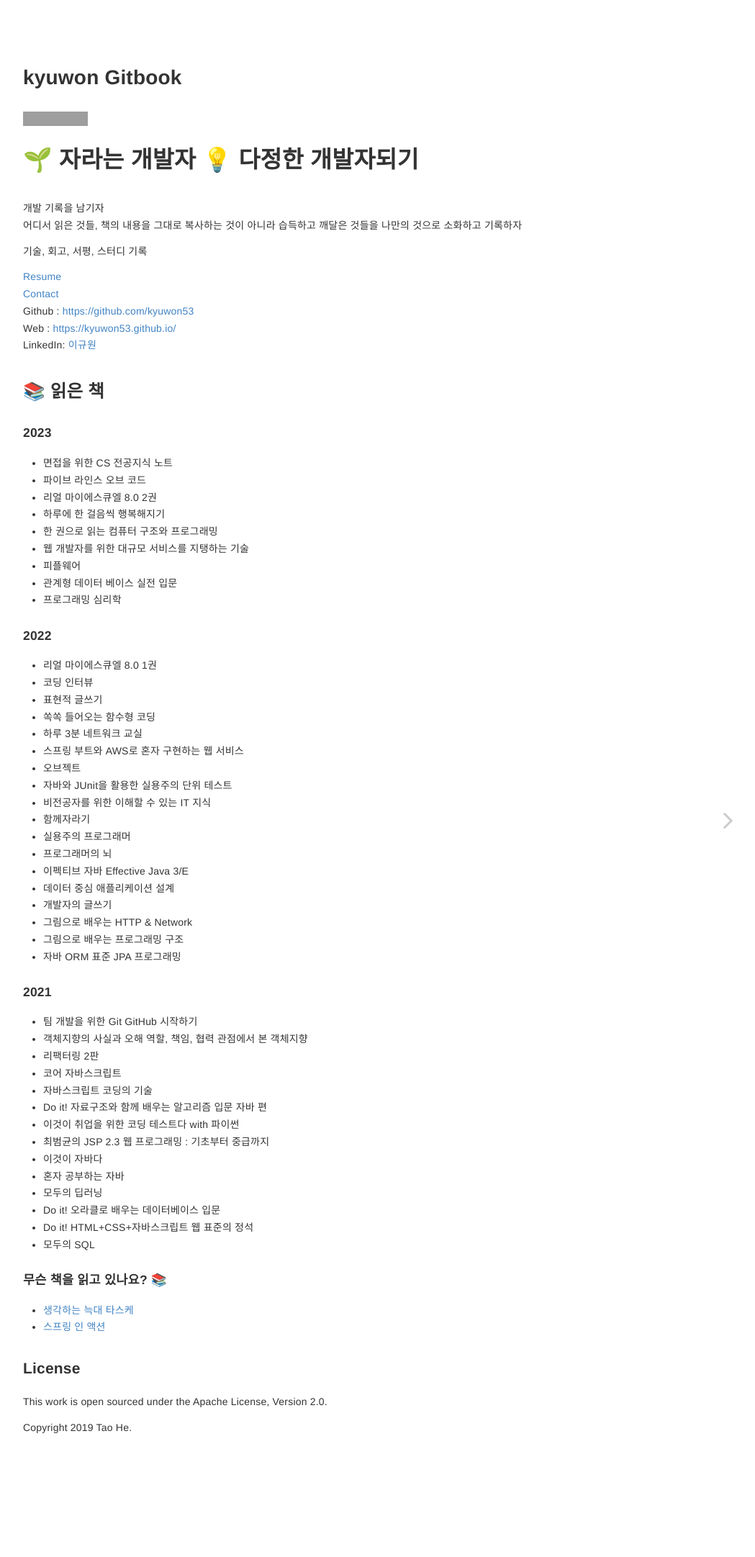
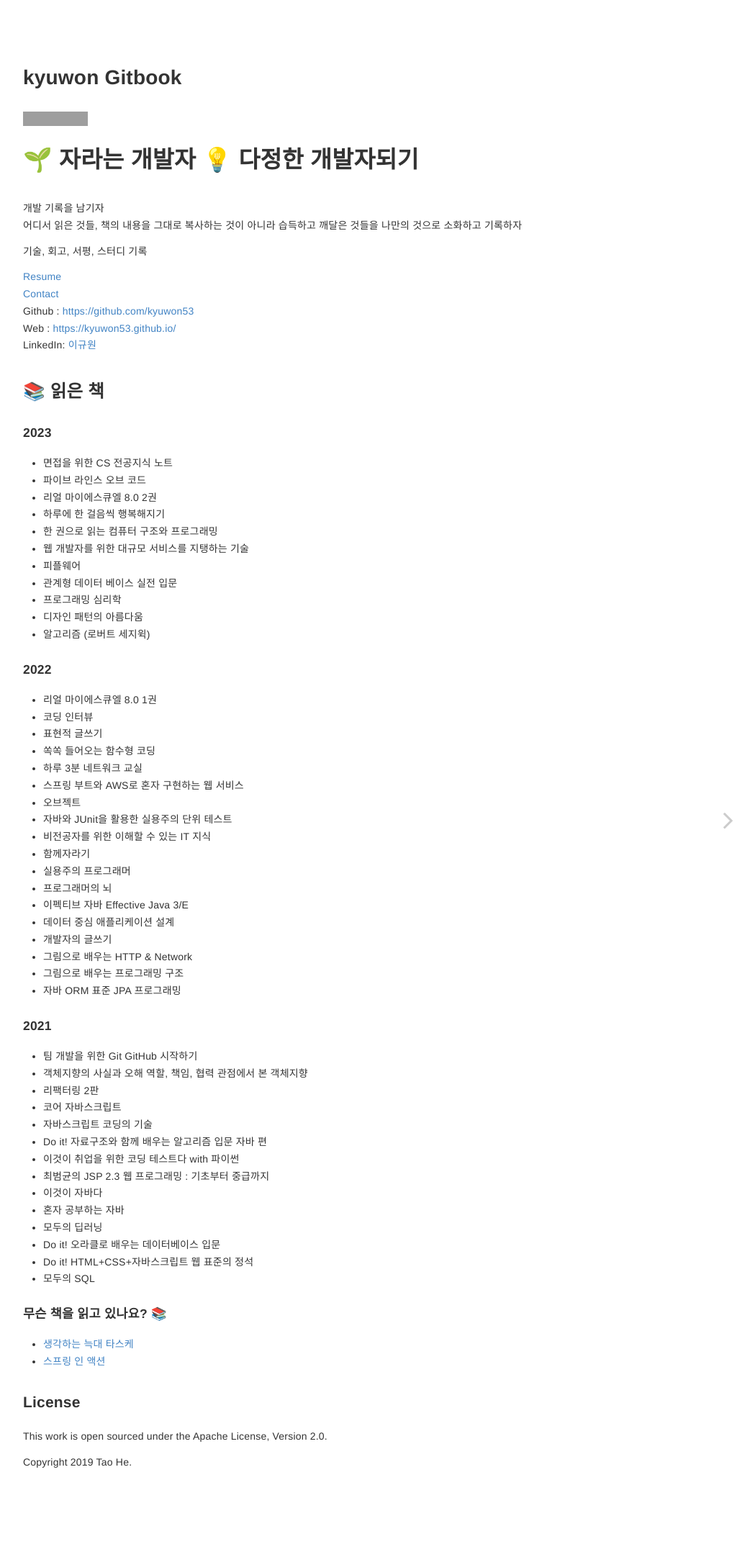
Before and after one commit to kyuwon53/kyuwon53.github.io, a Jekyll site: the page built from index.md, in a window 1280 px wide. Shown: the whole page at 72% size, without its empty margins (223-1272 px from the left). Built offline with Jekyll 4.4.1, drawn with Linux system fonts in a browser that asks for light colours; comment, search, counter and statistics services are not loaded; grey boxes are pictures that could not be loaded.

Commit message:
읽은 책 목록 디자인 패턴의 아름다움, 알고리즘 추가

```diff
--- a/index.md
+++ b/index.md
@@ -30,6 +30,8 @@ LinkedIn: [이규원](https://www.linkedin.com/in/%EA%B7%9C%EC%9B%90-%EC%9D%B4-4
 - 피플웨어
 - 관계형 데이터 베이스 실전 입문
 - 프로그래밍 심리학
+- 디자인 패턴의 아름다움
+- 알고리즘 (로버트 세지윅)
 
 #### 2022
 
```
Also changed, not shown: _pages/about.md (+2 -0 lines).
